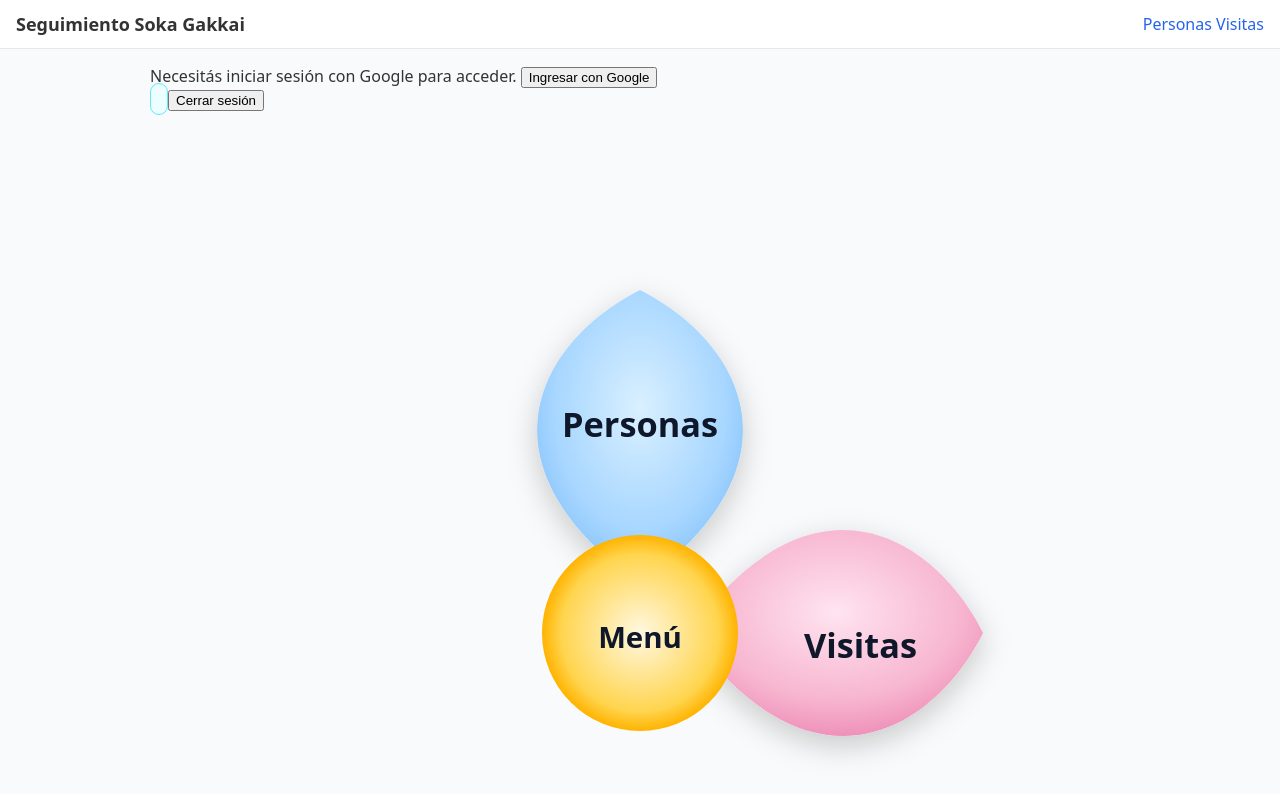
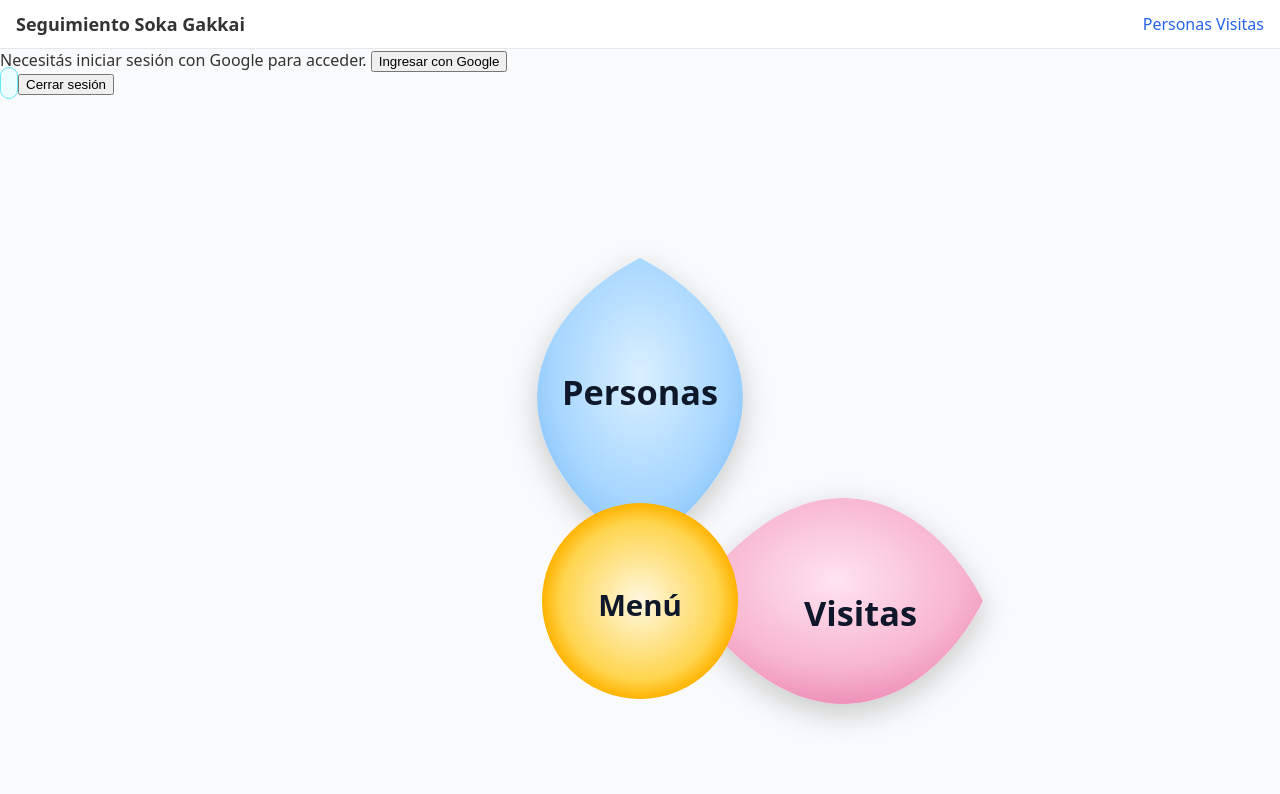
Before and after one commit to poldani2024/SokaRosario, a plain HTML site: page index.html in a window 1280 px wide. Shown: the top 794 px of the page. Drawn offline with Linux system fonts and the light colour scheme; no server answers.

Commit message:
Update index.html

```diff
--- a/index.html
+++ b/index.html
@@ -19,8 +19,7 @@
     </nav>
   </header>
 
-  <section class="auth">
-    <div id="auth">
+   <div id="auth">
       <div id="login-form">
         <span>Necesitás iniciar sesión con Google para acceder.</span>
         <button id="googleLoginBtn">Ingresar con Google</button>
@@ -31,7 +30,6 @@
         <button id="logoutBtn" class="secondary">Cerrar sesión</button>
       </div>
     </div>
-  </section>
 
   <main class="lotus-wrap" aria-label="Menú principal">
     <svg class="lotus" viewBox="0 0 400 400" xmlns="http://www.w3.org/2000/svg" role="group" aria-label="Flor de loto con opciones de menú">
```
